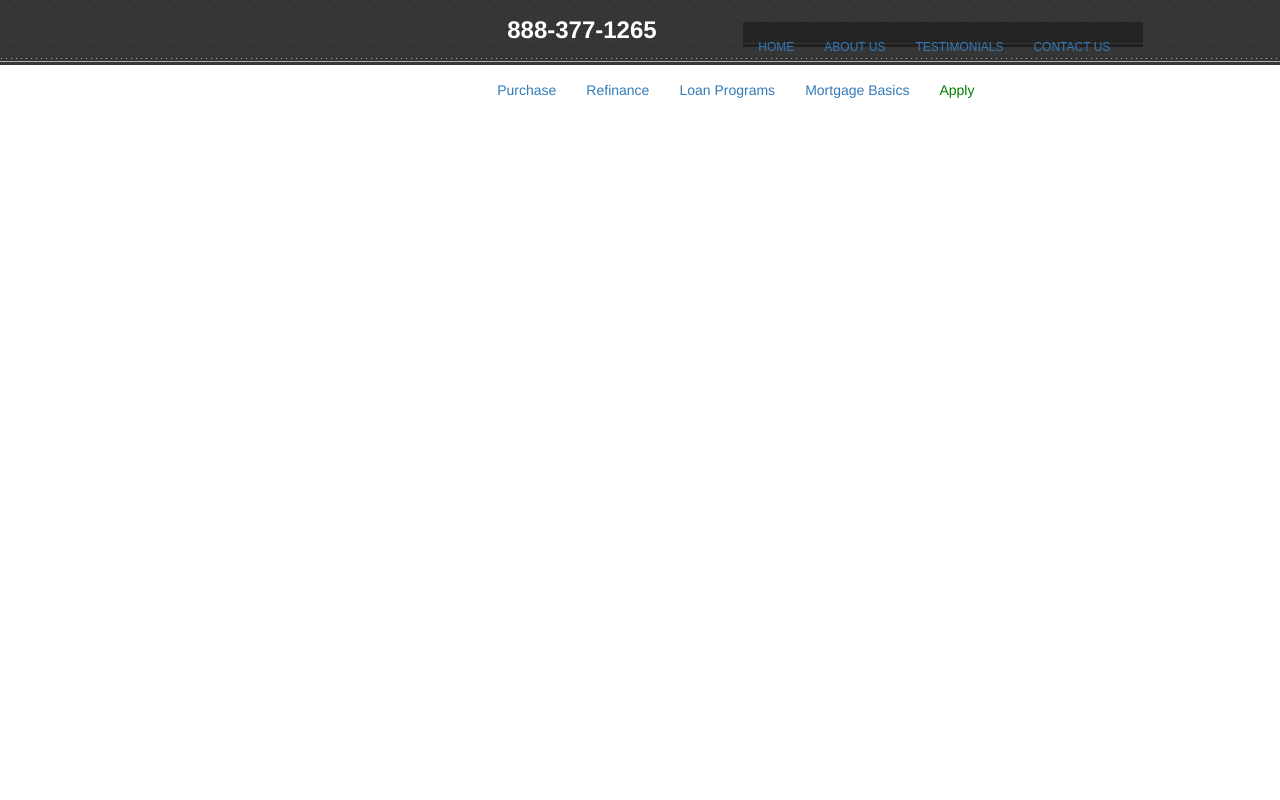
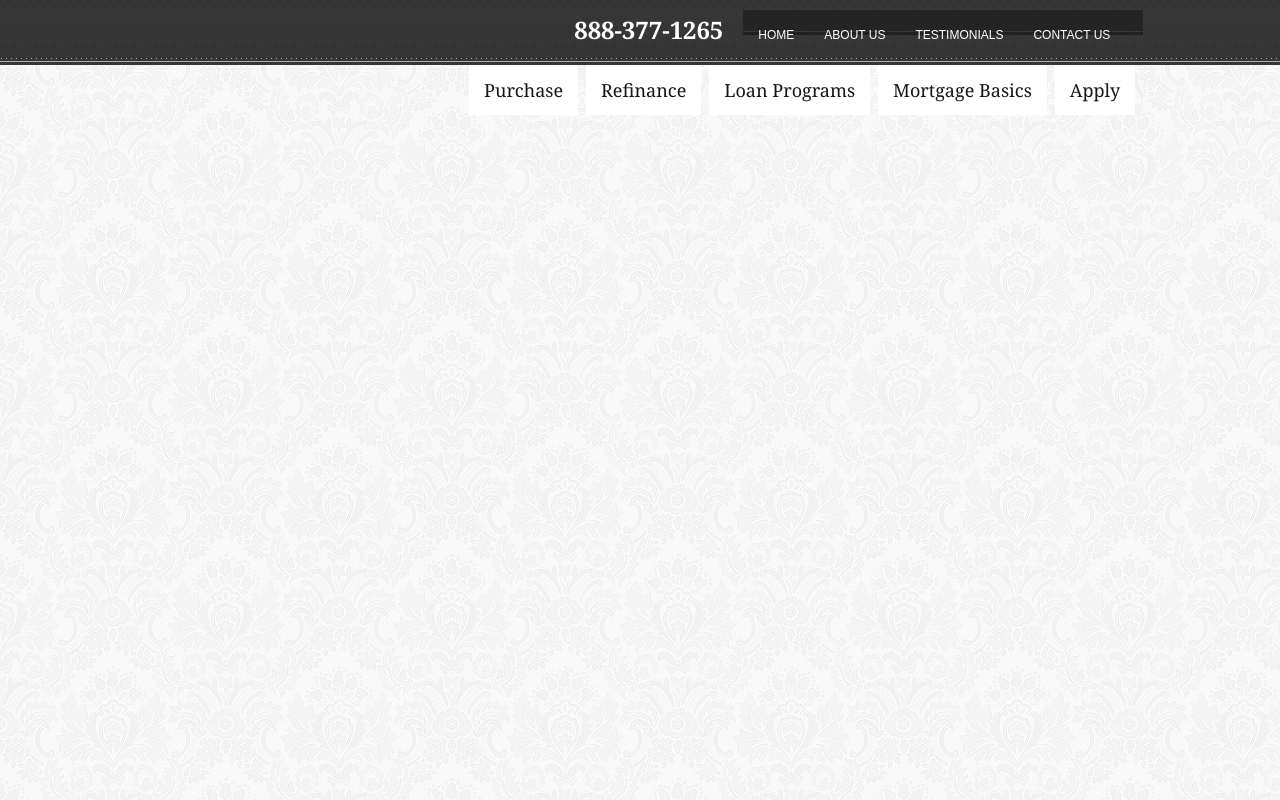
Before and after one commit to JustBriones/potentialClientRedesign, a plain HTML site: page index.html in a window 1280 px wide. Drawn offline with nearby package versions, Linux system fonts and the light colour scheme.

Commit message:
added background, getting closer

```diff
--- a/index.css
+++ b/index.css
@@ -1,6 +1,14 @@
 * {
 	margin:0;
 	padding:0;
+}
+
+body {
+	background:url(./test_files/leadtemplate11_green_06.jpg) repeat left top;
+	font-family: Georgia, "Times New Roman", Times, serif;
+	font-size:13px;
+	color:#363636;
+	line-height:24px;
 }
 
 .headerRow {
@@ -10,24 +18,21 @@
 
 .topnav {
   background: url(./test_files/leadtemplate11_green_06.png) repeat-x scroll left top transparent;
-  float: right;
   height: 25px;
   margin-bottom: 18px;
-  margin-top: 22px;
+  margin-top: 10px;
   width: 400px;
 }
 
 .rightListItem {
-  float: left;
   text-transform: uppercase;
   font-family: Arial, Helvetica, sans-serif;
   color: #fff !important;
   font-size: 12px;
 
 }
-
 .callus {
-  color: #FFFFFF;
+  color: #FFF;
 font-size: 24px;
 font-weight: bold;
 height: 40px;
@@ -37,3 +42,16 @@ margin-right: 20px;
 margin-top: 15px;
 padding-left: 25px;
 }
+
+.bottomnav {
+  background: url(./test_files/leadtemplate11_green_06.jpg) repeat-x scroll left top transparent;
+}
+
+.bottomListItem {
+  background: none repeat scroll 0 0 #FFFFFF;
+  color: #171616;
+  display: block;
+  font-size: 18px;
+  margin-right: 8px;
+  padding: 28px 14px 29px;
+}
--- a/index.html
+++ b/index.html
@@ -13,28 +13,29 @@
     <div class="container-fluid">
 <div class="row headerRow ">
   <div class="menu col-md-10 col-md-offset-1">
-    <div class="righttop col-md-8 col-md-offset-4">
-		  <div class="topnav">
+    <div class="righttop col-md-9 col-md-offset-3">
+
+      <!-- Top navigation menu -->
+		  <div class="topnav pull-right">
         <ul class="nav navbar-nav">
-          <li class="rightListItem"> <a href="./test_files/test.html">Home</a></li>
-          <li class="rightListItem"> <a href="http://www.lenderhomepage.com/content/leadtemplate11/green/Inner.php?page=aboutus&acctid=100664"> About Us </a></li>
-          <li class="rightListItem"> <a href="http://www.lenderhomepage.com/content/leadtemplate11/green/Inner.php?page=testimonial&acctid=100664"> Testimonials </a></li>
-          <li class="rightListItem"> <a href="http://www.lenderhomepage.com/content/leadtemplate11/green/Inner-no-qq.php?page=infocapture&form=ContactUs&acctid=100664"> Contact Us </a></li>
+          <li> <a href="./test_files/test.html" class="rightListItem">Home</a></li>
+          <li> <a href="http://www.lenderhomepage.com/content/leadtemplate11/green/Inner.php?page=aboutus&acctid=100664" class="rightListItem"> About Us </a></li>
+          <li> <a href="http://www.lenderhomepage.com/content/leadtemplate11/green/Inner.php?page=testimonial&acctid=100664" class="rightListItem"> Testimonials </a></li>
+          <li> <a href="http://www.lenderhomepage.com/content/leadtemplate11/green/Inner-no-qq.php?page=infocapture&form=ContactUs&acctid=100664" class="rightListItem"> Contact Us </a></li>
         </ul>
       </div>
-    <div class="callus">888-377-1265</div>
+    <div class="callus pull-right">888-377-1265</div>
     <div class="clr"></div>
-    <div class="menu">
-      <ul>
-		</div>
-		<div class="menu">
+
+    <!-- Bottom navigation menu -->
+		<div class="bottomnav pull-right">
 			<ul class="nav navbar-nav">
-				<li><a href="http://www.lenderhomepage.com/content/leadtemplate11/green/Inner-no-qq.php?acctid=100664&page=Home-Purchase-step1">Purchase</a></li>
-				<li><a href="http://www.lenderhomepage.com/content/leadtemplate11/green/Inner-no-qq.php?acctid=100664&page=Refinance-step1">Refinance</a></li>
+				<li><a href="http://www.lenderhomepage.com/content/leadtemplate11/green/Inner-no-qq.php?acctid=100664&page=Home-Purchase-step1" class="bottomListItem">Purchase</a></li>
+				<li><a href="http://www.lenderhomepage.com/content/leadtemplate11/green/Inner-no-qq.php?acctid=100664&page=Refinance-step1" class="bottomListItem">Refinance</a></li>
 
-				<li><a href="http://www.lenderhomepage.com/content/leadtemplate11/green/Inner.php?Category=LoanPrograms&page=static&acctid=100664">Loan Programs</a></li>
-				<li><a href="http://www.lenderhomepage.com/content/leadtemplate11/green/Inner.php?Category=MortgageBasics&page=static&acctid=100664">Mortgage Basics</a></li>
-                <li><a href="https://www.lenderhomepage.com/secure1003/loan_app_profile.php?siteownerid=100664&officerid=" target="_blank" style="color:green;">Apply</a></li>
+				<li><a href="http://www.lenderhomepage.com/content/leadtemplate11/green/Inner.php?Category=LoanPrograms&page=static&acctid=100664" class="bottomListItem">Loan Programs</a></li>
+				<li><a href="http://www.lenderhomepage.com/content/leadtemplate11/green/Inner.php?Category=MortgageBasics&page=static&acctid=100664" class="bottomListItem">Mortgage Basics</a></li>
+        <li><a href="https://www.lenderhomepage.com/secure1003/loan_app_profile.php?siteownerid=100664&officerid=" class="bottomListItem" >Apply</a></li>
 			</ul>
 		</div>
 	</div>
```
